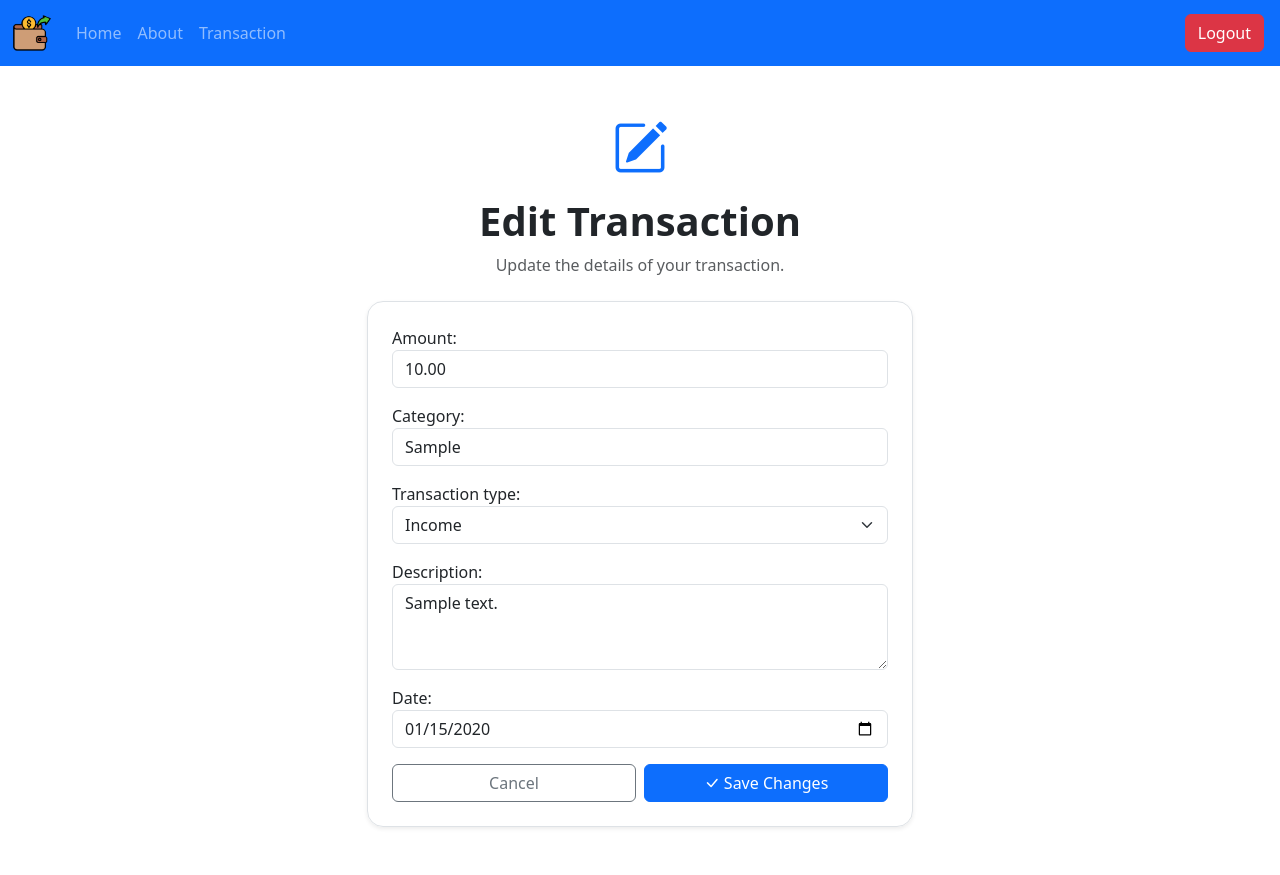
After one commit to blackclover07/expense-tracker, a Django app: page /transactions/edit/1/ in a window 1280 px wide. The commit adds this page. Run offline with Django 5.2, Linux system fonts and the light colour scheme; a user stored in the database is signed in; tables that the repository leaves empty hold one stand-in row (values such as "Sample post").

Commit message:
feat: add transaction edit and delete

```diff
--- a/home/templates/base.html
+++ b/home/templates/base.html
@@ -17,6 +17,10 @@
         integrity="sha384-sRIl4kxILFvY47J16cr9ZwB07vP4J8+LH7qKQnuqkuIAvNWLzeN8tE5YBujZqJLB"
         crossorigin="anonymous"
     />
+    <link
+    rel="stylesheet"
+    href="https://cdn.jsdelivr.net/npm/bootstrap-icons@1.13.1/font/bootstrap-icons.min.css"
+    >
     <style>
     .card-hover {
         transition: box-shadow 0.2s ease;
--- /dev/null
+++ b/home/templates/transaction-edit.html
@@ -0,0 +1,80 @@
+{% extends "base.html" %}
+
+{% block title %}
+Edit Transaction
+{% endblock %}
+
+{% block content %}
+
+<div class="container py-5">
+
+<div class="row justify-content-center">
+
+    <div class="col-md-6">
+
+        <div class="text-center mb-4">
+            <i class="bi bi-pencil-square display-4 text-primary"></i>
+
+            <h1 class="fw-bold mt-3">
+                Edit Transaction
+            </h1>
+
+            <p class="text-muted">
+                Update the details of your transaction.
+            </p>
+        </div>
+
+        <form method="POST" class="border rounded-4 p-4 shadow-sm">
+
+            {% csrf_token %}
+
+            {% for field in form %}
+
+                <div class="mb-3">
+
+                    {{ field.label_tag }}
+
+                    {{ field }}
+
+                    {% if field.errors %}
+                        <div class="text-danger mt-1">
+
+                            {% for error in field.errors %}
+                                <small>{{ error }}</small><br>
+                            {% endfor %}
+
+                        </div>
+                    {% endif %}
+
+                </div>
+
+            {% endfor %}
+
+            <div class="d-flex gap-2">
+
+                <a
+                    href="{% url 'transactions' %}"
+                    class="btn btn-outline-secondary w-50"
+                >
+                    Cancel
+                </a>
+
+                <button
+                    type="submit"
+                    class="btn btn-primary w-50"
+                >
+                    <i class="bi bi-check-lg"></i>
+                    Save Changes
+                </button>
+
+            </div>
+
+        </form>
+
+    </div>
+
+</div>
+
+</div>
+
+{% endblock %}
--- a/home/urls.py
+++ b/home/urls.py
@@ -1,10 +1,27 @@
 from django.urls import path
 
-from home.views import home, transaction, about, create_transaction
+from home.views import (
+    home,
+    transaction,
+    about,
+    create_transaction,
+    edit_transaction,
+    delete_transaction,
+)
 
 urlpatterns = [
     path("", home, name="home"),
     path("about/", about, name="about"),
     path("transactions/", transaction, name="transactions"),
     path("transactions/create", create_transaction, name="transactions_create"),
+    path(
+        "transactions/edit/<int:transaction_id>/",
+        edit_transaction,
+        name="transactions_edit",
+    ),
+    path(
+        "transactions/delete/<int:transaction_id>/",
+        delete_transaction,
+        name="transactions_delete",
+    ),
 ]
--- a/home/views.py
+++ b/home/views.py
@@ -5,6 +5,7 @@ from django.shortcuts import redirect, render
 
 from transaction.forms import TransactionForm
 from transaction.models import Transaction
+from django.shortcuts import get_object_or_404
 
 # Create your views here.
 
@@ -67,3 +68,32 @@ def create_transaction(request):
     else:
         form = TransactionForm()
     return render(request, "transaction-form.html", {"form": form})
+
+
+@login_required
+def edit_transaction(request, transaction_id):
+    transaction = get_object_or_404(Transaction, id=transaction_id, user=request.user)
+
+    if request.method == "POST":
+        form = TransactionForm(request.POST, instance=transaction)
+
+        if form.is_valid():
+            form.save()
+            messages.success(request, "Transaction updated successfully.")
+            return redirect("transactions")
+    else:
+        form = TransactionForm(instance=transaction)
+
+    return render(request, "transaction-edit.html", {"form": form})
+
+
+@login_required
+def delete_transaction(request, transaction_id):
+    transaction = get_object_or_404(Transaction, id=transaction_id, user=request.user)
+
+    if request.method == "POST":
+        transaction.delete()
+        messages.success(request, "Transaction deleted successfully.")
+        return redirect("transactions")
+
+    return render(request, "transaction-delete.html", {"transaction": transaction})
```
Also changed, not shown: home/templates/transaction-delete.html (added, +90 -0 lines), home/templates/transaction.html (+6 -2 lines).
